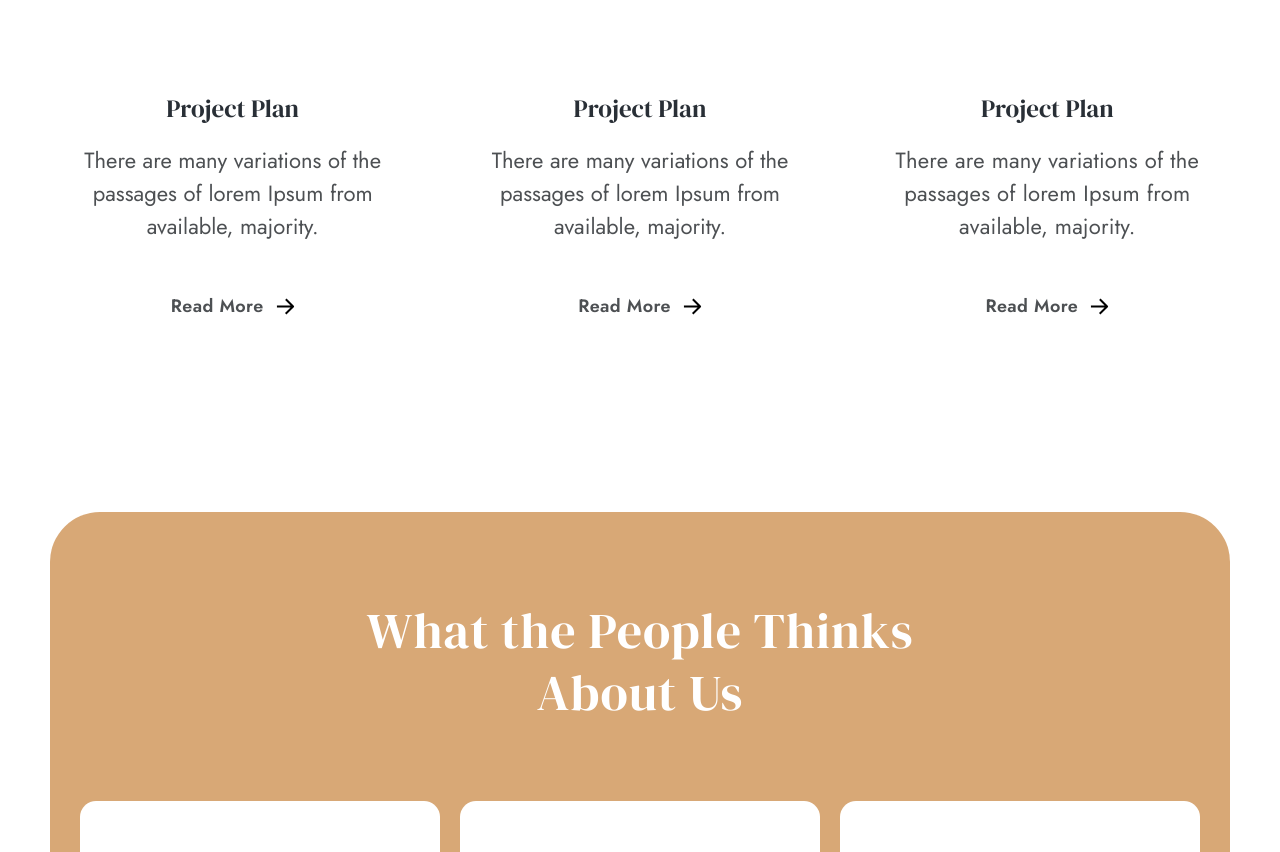
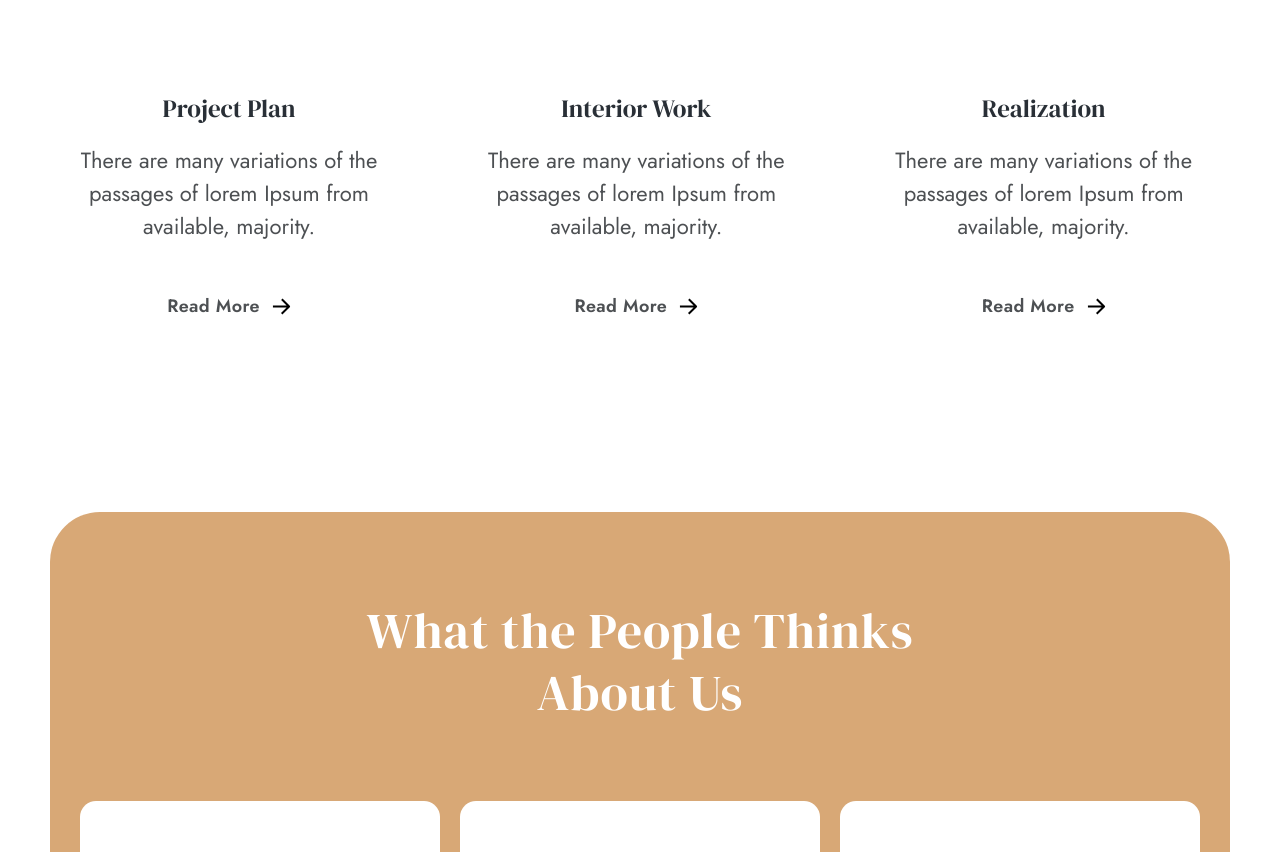
Before and after one commit to Firdosh01/Selhono, a React (Create React App) app: page / in a window 1280 px wide. Shown: the part 975-1827 px from the top of the page. Built offline with nearby package versions, Linux system fonts and the light colour scheme.

Commit message:
services page started

```diff
--- a/src/components/Frame.jsx
+++ b/src/components/Frame.jsx
@@ -2,7 +2,7 @@ import React from "react";
 
 export default function Frame({ frameImg, frameTitle }) {
   return (
-    <div>
+    <div className="md:mt-[66px] mt-[33px]">
       <div className="relative">
         <img
           src={frameImg}
--- a/src/components/common/constent.js
+++ b/src/components/common/constent.js
@@ -34,6 +34,25 @@ export const navigation = [
     path: "/contact-us/",
   },
 ];
+
+export const Works = [
+  {
+    id: 1,
+    name: "Project Plan",
+    desc: "There are many variations of the passages of lorem Ipsum from available, majority."
+  },
+  {
+    id: 2,
+    name: "Interior Work",
+    desc: "There are many variations of the passages of lorem Ipsum from available, majority."
+  },
+  {
+    id: 3,
+    name: "Realization",
+    desc: "There are many variations of the passages of lorem Ipsum from available, majority."
+  },
+
+]
 
 export const Blogs = [
   {
@@ -82,3 +101,36 @@ export const FooterLinks = [
     ],
   },
 ];
+
+export const services = [
+  {
+    id: 1,
+    name: "Project Plan",
+    desc: "There are many variations of the passages of lorem Ipsum from available, majority."
+  },
+  {
+    id: 1,
+    name: "Interior Work",
+    desc: "There are many variations of the passages of lorem Ipsum from available, majority."
+  },
+  {
+    id: 1,
+    name: "Retail Design",
+    desc: "There are many variations of the passages of lorem Ipsum from available, majority."
+  },
+  {
+    id: 1,
+    name: "2d/3d Art Work",
+    desc: "There are many variations of the passages of lorem Ipsum from available, majority."
+  },
+  {
+    id: 1,
+    name: "Interior Work",
+    desc: "There are many variations of the passages of lorem Ipsum from available, majority."
+  },
+  {
+    id: 1,
+    name: "Decoration Work",
+    desc: "There are many variations of the passages of lorem Ipsum from available, majority."
+  },
+]
--- a/src/pages/About.jsx
+++ b/src/pages/About.jsx
@@ -9,7 +9,7 @@ import Frame from "../components/Frame";
 
 export default function About() {
   return (
-    <div className="md:mt-[66px] mt-[33px]">
+    <div >
       <div>
         <Frame frameImg={aboutFrame} frameTitle={"About Us"} />
       </div>
--- a/src/pages/Home.jsx
+++ b/src/pages/Home.jsx
@@ -8,11 +8,11 @@ import bedroomImg1 from "../assets/Rectangle 4.png";
 import bedroomImg2 from "../assets/Rectangle 5.png";
 import bedroomImg3 from "../assets/Rectangle 6.png";
 import bedroomImg4 from "../assets/Rectangle 7.png";
-import { Blogs } from "../components/common/constent";
+import { Blogs, Works } from "../components/common/constent";
 import SubFooter from "../components/common/SubFooter";
 import Footer from "../components/common/Footer";
 import Exprience from "../components/common/Exprience";
-import CTABtn from '../components/common/Button'
+import CTABtn from "../components/common/Button";
 
 function Home() {
   return (
@@ -44,14 +44,14 @@ function Home() {
 
           {/* Work  */}
           <div className="md:mt-[95px] mt-[50px] grid md:grid-cols-3 grid-cols-1 gap-[42px]">
-            <div className="flex flex-col gap-[52px] items-center">
+            {Works.map((work) => (
+              <div className="flex flex-col gap-[52px] items-center md:max-w-[358px]">
                 <div className="flex flex-col items-center md:items-center">
                   <span className="text-black   md:text-[25px] text-[20px]  font-DMSerif font-normal leading-[125%]">
-                  Project Plan
+                    {work.name}
                   </span>
                   <p className="paragraph mt-[20px] text-richBlack font-normal lg:text-[22px] text-[15px] text-center">
-                  There are many variations of the passages of lorem Ipsum from
-                  available, majority.
+                    {work.desc}
                   </p>
                 </div>
                 <div className="flex gap-[12px] items-center md:text-[18px] text-[13px] font-Jost font-semibold leading-[125%] tracking-[0.36px] text-richBlack">
@@ -73,67 +73,8 @@ function Home() {
                   </svg>
                 </div>
               </div>
-            <div className="flex flex-col gap-[52px] items-center">
-              <div className="flex flex-col items-center">
-                <span className="text-black   md:text-[25px] text-[20px]  font-DMSerif font-normal leading-[125%]">
-                  Project Plan
-                </span>
-                <p className="paragraph mt-[20px] text-richBlack font-normal lg:text-[22px] text-[15px] text-center">
-                  There are many variations of the passages of lorem Ipsum from
-                  available, majority.
-                </p>
+            ))}
           </div>
-              <div className="flex gap-[12px] items-center md:text-[18px] text-[13px]  font-Jost font-semibold leading-[125%] tracking-[0.36px] text-richBlack">
-                Read More
-                <svg
-                  xmlns="http://www.w3.org/2000/svg"
-                  width="19"
-                  height="17"
-                  viewBox="0 0 19 17"
-                  fill="none"
-                >
-                  <path
-                    d="M1.92944 8.43529L15.6526 8.29844M10.5476 1.91125L17.0706 8.43424L10.4162 15.0886"
-                    stroke="black"
-                    stroke-width="2"
-                    stroke-linecap="square"
-                    stroke-linejoin="round"
-                  />
-                </svg>
-              </div>
-            </div>
-            <div className="flex flex-col gap-[52px] items-center">
-              <div className="flex flex-col items-center">
-                <span className="text-black  md:text-[25px] text-[20px] font-DMSerif font-normal leading-[125%]">
-                  Project Plan
-                </span>
-                <p className="paragraph mt-[20px] text-richBlack font-normal lg:text-[22px] text-[15px] text-center tracking-[0.22px]">
-                  There are many variations of the passages of lorem Ipsum from
-                  available, majority.
-                </p>
-              </div>
-              <div className="flex gap-[12px] items-center md:text-[18px] text-[13px]  font-Jost font-semibold leading-[125%] tracking-[0.36px] text-richBlack">
-                Read More
-                <svg
-                  xmlns="http://www.w3.org/2000/svg"
-                  width="19"
-                  height="17"
-                  viewBox="0 0 19 17"
-                  fill="none"
-                >
-                  <path
-                    d="M1.92944 8.43529L15.6526 8.29844M10.5476 1.91125L17.0706 8.43424L10.4162 15.0886"
-                    stroke="black"
-                    stroke-width="2"
-                    stroke-linecap="square"
-                    stroke-linejoin="round"
-                  />
-                </svg>
-              </div>
-            </div>
-          </div>
-
-
 
           <section className="md:mt-[194px] mt-[97px]">
             <Testimonial />
--- a/src/pages/Services.jsx
+++ b/src/pages/Services.jsx
@@ -1,7 +1,54 @@
-import React from 'react'
+import React from "react";
+import Frame from "../components/Frame";
+import serviceFrame from "../assets/Service/Rectangle 20.png";
+import { services } from "../components/common/constent";
 
 export default function Services() {
   return (
-    <div>Services</div>
-  )
+    <div>
+      <div>
+        <Frame frameImg={serviceFrame} frameTitle={"Services"} />
+      </div>
+      <div className="wrapper">
+        <div className="container">
+          <div className="grid lg:grid-cols-3 md:grid-cols-2 grid-cols-1  gap-[42px] md:gap-y-[88px]  md:mt-[222px] mt-[111px] justify-center items-center">
+            {services.map((service) => {
+              return (
+                <>
+                  <div className="flex flex-col gap-[52px] items-center md:max-w-[358px] rounded-[30px] hover:bg-[#F9F9F9] md:py-[83px] py-[50px] px-[20px] duration-300 cursor-pointer group">
+                    <div className="flex flex-col items-center md:items-center">
+                      <span className="text-black   md:text-[25px] text-[20px]  font-DMSerif font-normal leading-[125%] group-hover:text-burlywood-150">
+                        {service.name}
+                      </span>
+                      <p className="paragraph mt-[20px] text-richBlack font-normal lg:text-[22px] text-[15px] text-center group-hover:text-burlywood-150">
+                        {service.desc}
+                      </p>
+                    </div>
+                    <div className="flex gap-[12px] items-center md:text-[18px] text-[13px] font-Jost font-semibold leading-[125%] tracking-[0.36px] text-richBlack group-hover:text-burlywood-150">
+                      Read More
+                      <svg
+                        xmlns="http://www.w3.org/2000/svg"
+                        width="19"
+                        height="17"
+                        viewBox="0 0 19 17"
+                        fill="none"
+                      >
+                        <path
+                          d="M1.92944 8.43529L15.6526 8.29844M10.5476 1.91125L17.0706 8.43424L10.4162 15.0886"
+                          stroke="black"
+                          stroke-width="2"
+                          stroke-linecap="square"
+                          stroke-linejoin="round"
+                        />
+                      </svg>
+                    </div>
+                  </div>
+                </>
+              );
+            })}
+          </div>
+        </div>
+      </div>
+    </div>
+  );
 }
```
Also changed, not shown: src/assets/Service/Rectangle 20.png (added). Lines whose indentation alone changed are shown as unchanged.
